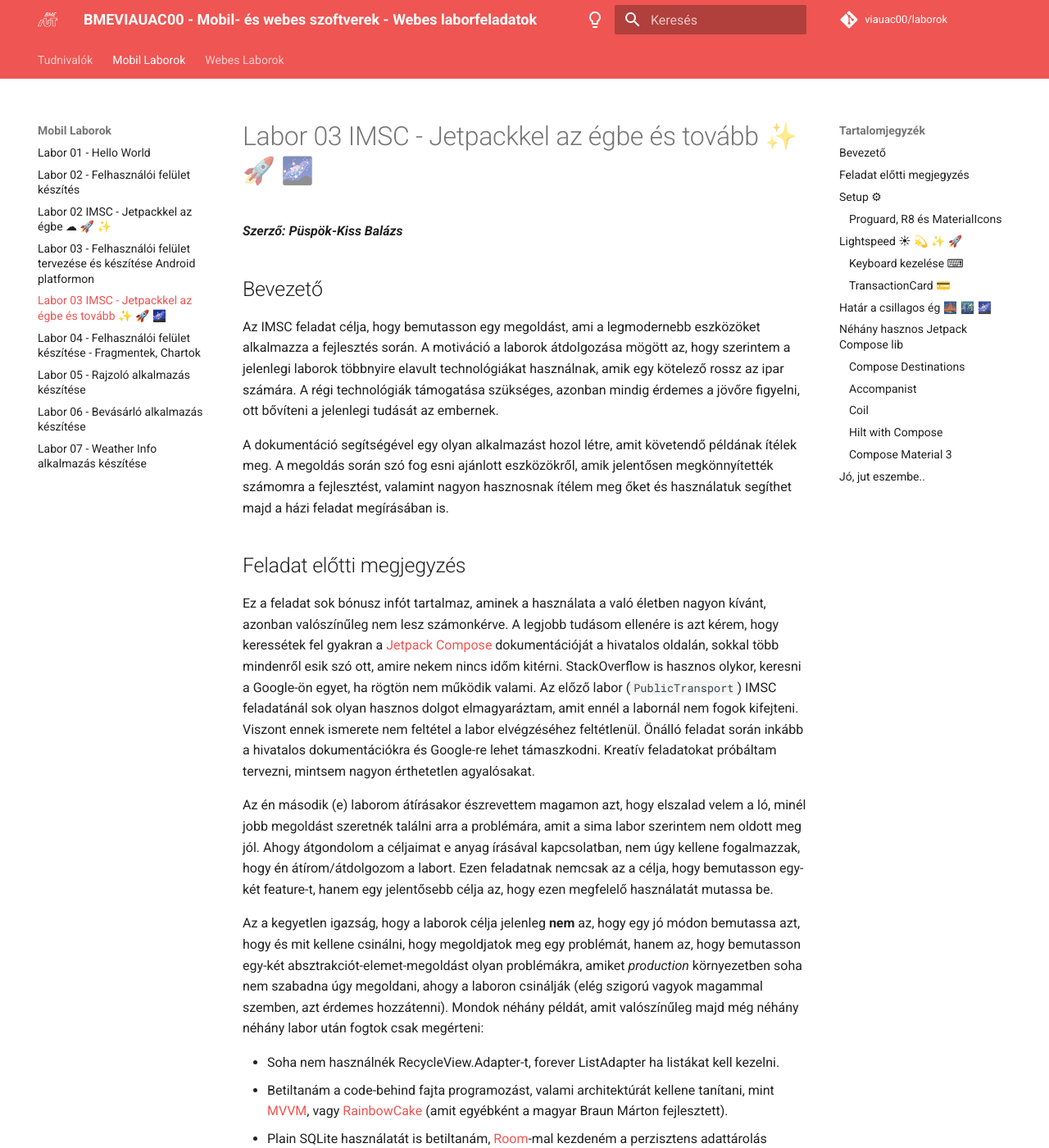
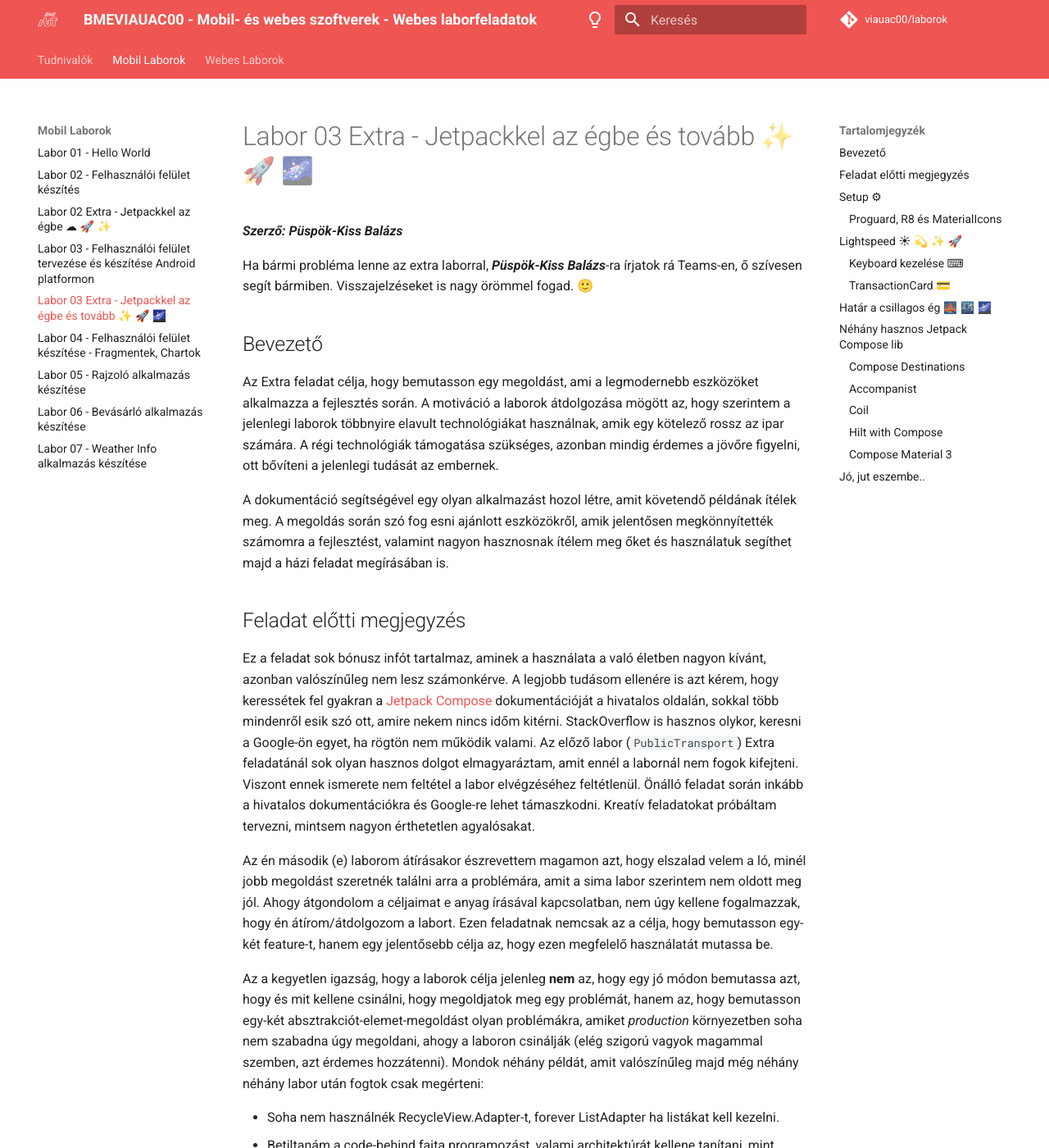
Before and after one commit to VIAUAD02/laborok, an MkDocs documentation site: the page built from docs/laborok/03-android-ui-adv-compose/index.md, in a window 1280 px wide and 1400 px high. Shown: the whole window at 82% size. Built offline with MkDocs 1.6.1 and Material for MkDocs 9.7.7, drawn with Linux system fonts in a browser that asks for light colours; comment, search, counter and statistics services are not loaded; some of the changed text lies outside the part shown.

Commit message:
A hozzáadott IMSC feladatokat átírtam Extrára, nincs vonatkozás IMSC ponttal és beadással kapcsolatban. Segítségkérés és visszajelzést nálam tehetik meg a hallgatók, ezt jelzem is a feladatleírásoknál.

```diff
--- a/docs/laborok/03-android-ui-adv-compose/index.md
+++ b/docs/laborok/03-android-ui-adv-compose/index.md
@@ -1,10 +1,12 @@
-# Labor 03 IMSC - Jetpackkel az égbe és tovább ✨ 🚀 🌌
+# Labor 03 Extra - Jetpackkel az égbe és tovább ✨ 🚀 🌌
 
 ***Szerző: Püspök-Kiss Balázs***
 
+Ha bármi probléma lenne az extra laborral, ***Püspök-Kiss Balázs***-ra írjatok rá Teams-en, ő szívesen segít bármiben. Visszajelzéseket is nagy örömmel fogad. 🙂
+
 ## Bevezető
 
-Az IMSC feladat célja, hogy bemutasson egy megoldást, ami a legmodernebb eszközöket alkalmazza a
+Az Extra feladat célja, hogy bemutasson egy megoldást, ami a legmodernebb eszközöket alkalmazza a
 fejlesztés során. A motiváció a laborok átdolgozása mögött az, hogy szerintem a jelenlegi laborok
 többnyire elavult technológiákat használnak, amik egy kötelező rossz az ipar számára. A régi
 technológiák támogatása szükséges, azonban mindig érdemes a jövőre figyelni, ott bővíteni a
@@ -21,7 +23,7 @@
 valószínűleg nem lesz számonkérve. A legjobb tudásom ellenére is azt kérem, hogy keressétek fel
 gyakran a [Jetpack Compose] dokumentációját a hivatalos oldalán, sokkal több mindenről esik szó ott,
 amire nekem nincs időm kitérni. StackOverflow is hasznos olykor, keresni a Google-ön egyet, ha
-rögtön nem működik valami. Az előző labor (`PublicTransport`) IMSC feladatánál sok olyan hasznos
+rögtön nem működik valami. Az előző labor (`PublicTransport`) Extra feladatánál sok olyan hasznos
 dolgot elmagyaráztam, amit ennél a labornál nem fogok kifejteni. Viszont ennek ismerete nem
 feltétel a labor elvégzéséhez feltétlenül. Önálló feladat során inkább a hivatalos dokumentációkra
 és Google-re lehet támaszkodni. Kreatív feladatokat próbáltam tervezni, mintsem nagyon érthetetlen
@@ -55,7 +57,7 @@
 (ha be van valahova csomagolva). Egy projekt setup-olása és felkonfigurálása fontos, de nem a
 világot szeretném megváltani, úgyhogy annak az elmagyarázása majd egy másik napra marad.
 Mindenesetre megjegyzek néhány dolgot. *Át lehet ugrani idő hiányában a Setup részt, de ez nem
-lesz hosszú. A setup kb. ugyanaz, mint a 2. labor IMSC feladatánál, azonban van néhány különbség.
+lesz hosszú. A setup kb. ugyanaz, mint a 2. labor Extra feladatánál, azonban van néhány különbség.
 
 ### [Proguard], R8 és [MaterialIcons]
 
```
Also changed, not shown: docs/laborok/02-android-ui-compose/index.md (+5 -3 lines), docs/laborok/02-android-ui/index.md (+2 -3 lines), docs/laborok/03-android-ui-adv/index.md (+2 -3 lines).
